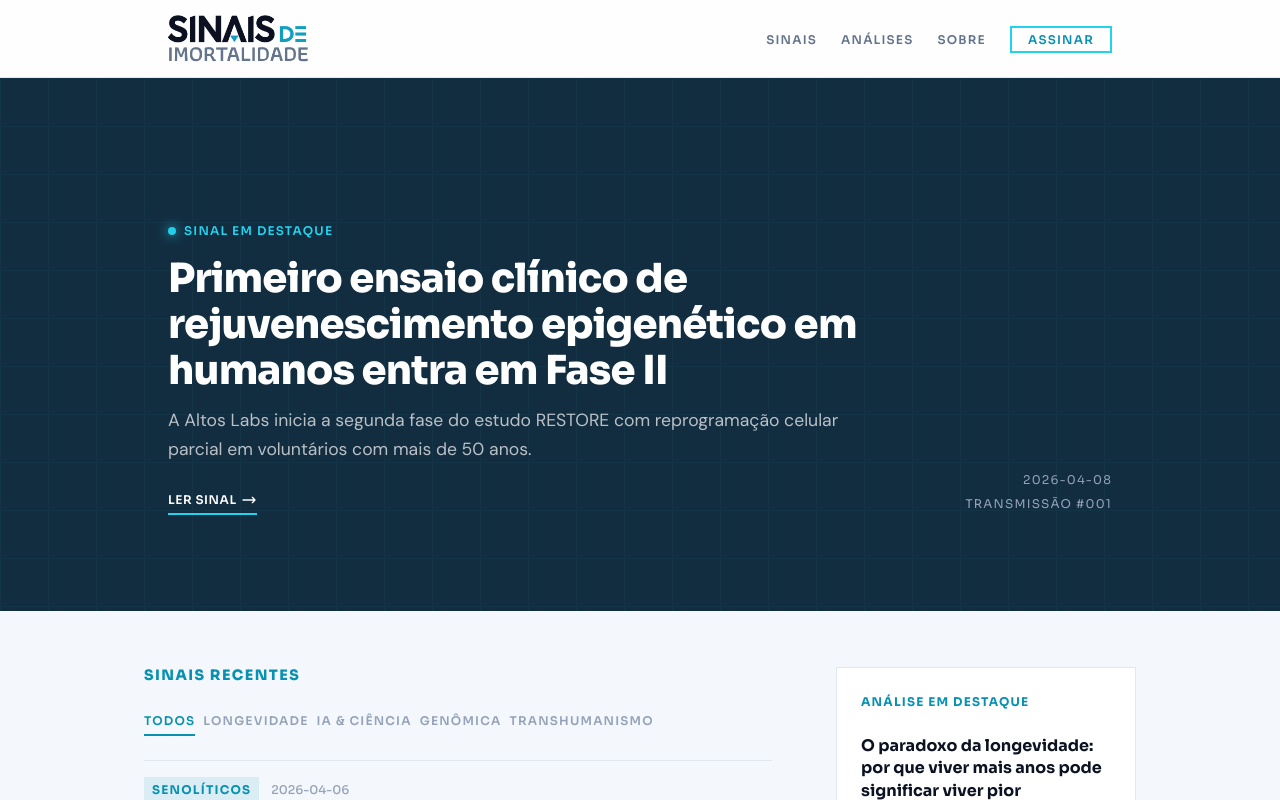
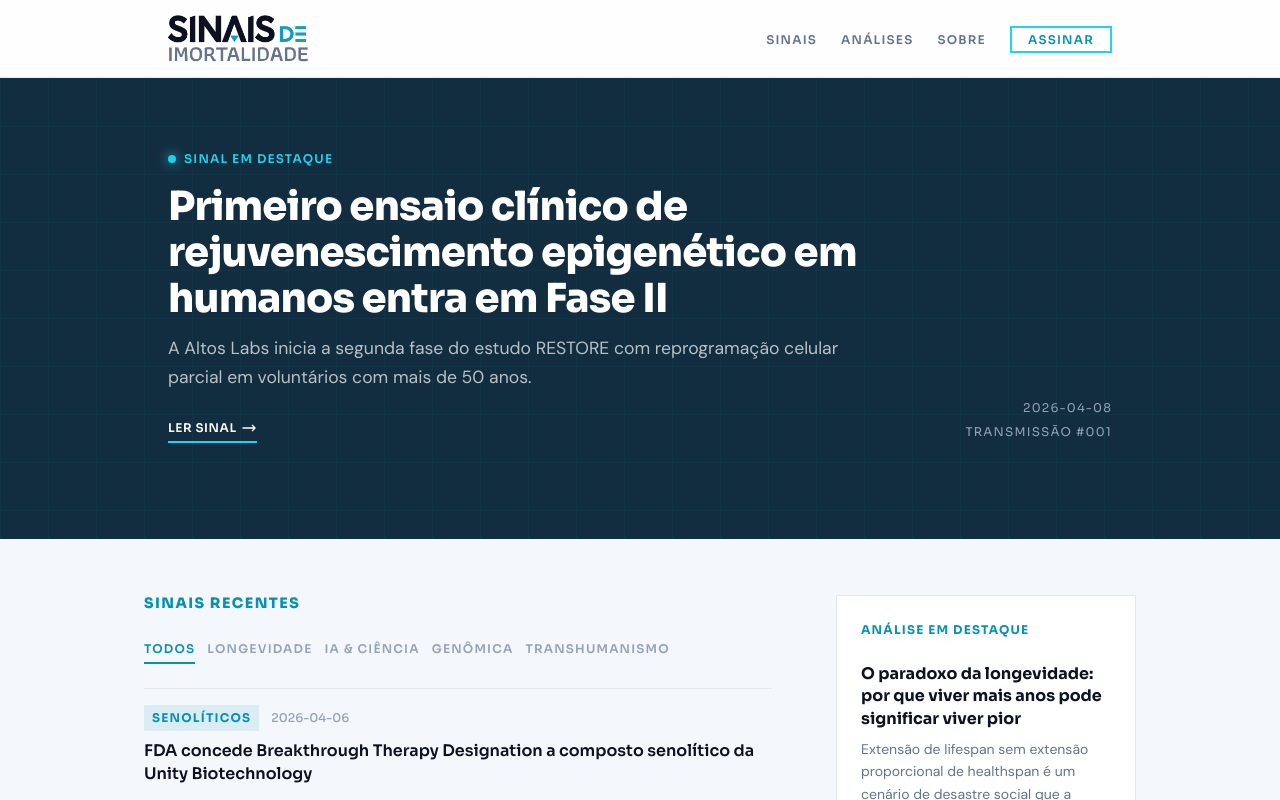
Before and after one commit to hvmelo/sinais-imortalidade, a Next.js app: page / in a window 1280 px wide. Shown: the top 800 px of the page. Built offline with nearby package versions, Linux system fonts and the light colour scheme.

Commit message:
fix(homepage): reduce hero padding and filter gap

```diff
--- a/app/page.tsx
+++ b/app/page.tsx
@@ -40,7 +40,7 @@
       {featuredSignal ? (
         <SignalCard signal={featuredSignal} variant="featured" />
       ) : (
-        <section className="bg-dark-surface-elevated py-[9rem] pb-[6rem] px-xl">
+        <section className="bg-dark-surface-elevated py-[4.5rem] pb-[6rem] px-xl">
           <div className="mx-auto max-w-container">
             <p className="font-headline text-xl font-bold text-white mb-sm">
               Nenhum sinal publicado ainda
--- a/components/home/home-client.tsx
+++ b/components/home/home-client.tsx
@@ -28,7 +28,7 @@
   return (
     <div>
       {/* Filters */}
-      <div className="flex flex-wrap gap-sm mb-xl">
+      <div className="flex flex-wrap gap-md mb-xl">
         {FILTER_TAGS.map((tag) => (
           <button
             key={tag}
--- a/components/signals/signal-card.tsx
+++ b/components/signals/signal-card.tsx
@@ -16,7 +16,7 @@
 
   if (variant === 'featured') {
     return (
-      <section className="relative overflow-hidden bg-dark-surface-elevated py-[9rem] pb-[6rem]">
+      <section className="relative overflow-hidden bg-dark-surface-elevated py-[4.5rem] pb-[6rem]">
         {/* Background pattern */}
         <div
           className="absolute inset-0 pointer-events-none opacity-[0.04]"
```
